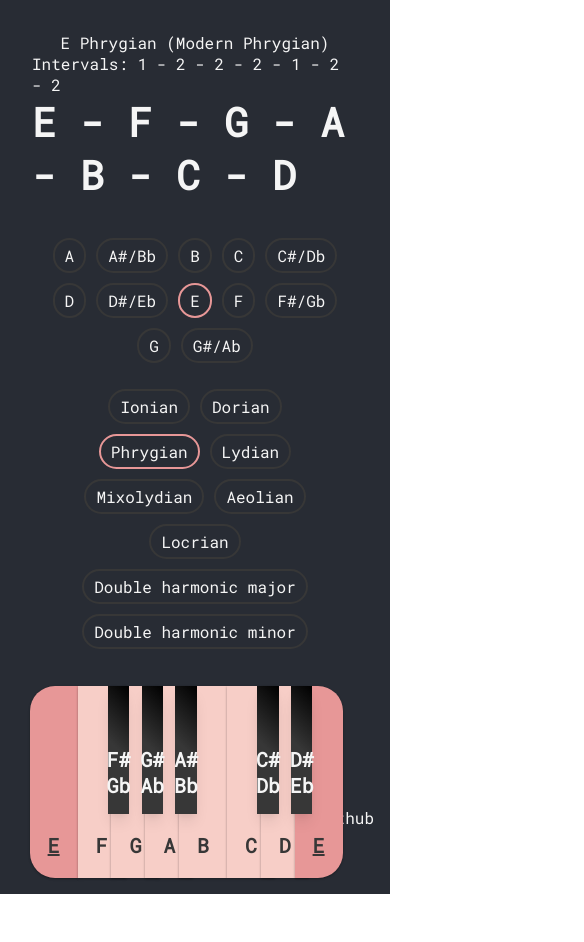
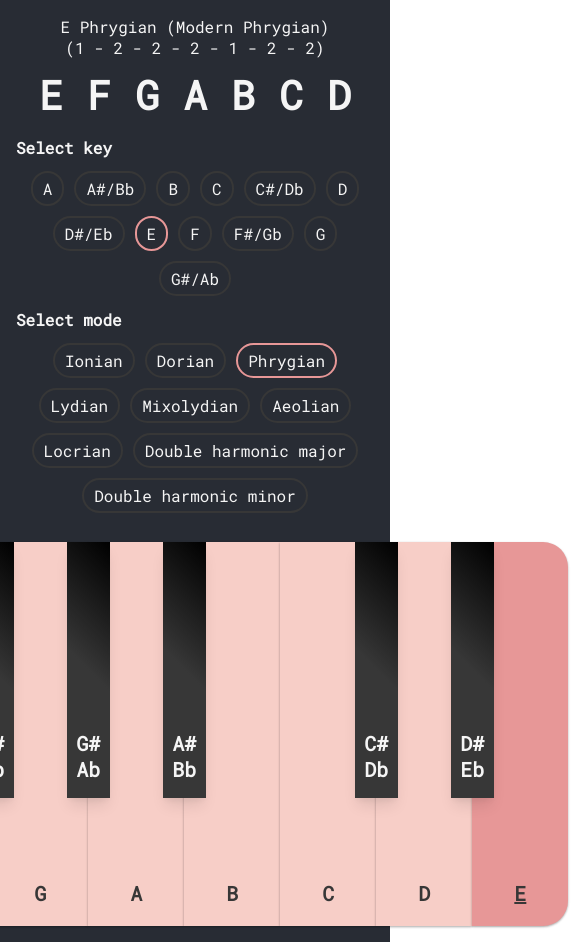
Before and after one commit to chriskilinc/scale-theory, a React (Create React App) app: page / in a window 390 px wide. Shown: the whole page, 584 px wide, since content can reach past the window. Before the commit the page ends 894 px from the top, so only its background shows below. Built offline with nearby package versions, Linux system fonts and the light colour scheme.

Commit message:
Responsive design WIP

```diff
--- a/src/App.css
+++ b/src/App.css
@@ -9,43 +9,32 @@
   --piano-key-white-width: calc(var(--piano-key-white-height) / 4);
   --piano-key-black-height: calc(var(--piano-key-white-height) / 1.5);
   --piano-key-black-width: calc(var(--piano-key-black-height) / 6);
+  --piano-key-font-size: 1.25em;
+  --text-size-default: 1em;
+  --text-size-h2: 2.5em;
+  --container-padding: 1em 1em 0 1em;
+  --scale-view-item-margin: 5px;
 }
-@media only screen and (max-width: 790px) {
-  * {
-    --piano-key-white-height: 20em;
-    --piano-key-margin: -1.1111em; /* TODO: --piano-key-white-height / 18 and negated */
-  }
-}
-@media only screen and (max-width: 667px) {
-  * {
-    --piano-key-white-height: 16em;
-    --piano-key-margin: -1.1111em; /* TODO */
-  }
-}
-@media only screen and (max-width: 500px) {
-  * {
-    --piano-key-white-height: 14em;
-    --piano-key-margin: -1.1111em; /* TODO */
-  }
-}
-@media only screen and (max-width: 420px) {
+
+
+/* @media only screen and (max-width: 420px) {
   * {
     --piano-key-white-height: 12em;
-    --piano-key-margin: -1.1111em; /* TODO */
+    --piano-key-margin: -1.1111em;
   }
 }
 @media only screen and (max-width: 333px) {
   * {
     --piano-key-white-height: 10em;
-    --piano-key-margin: -1.1111em; /* TODO */
+    --piano-key-margin: -1.1111em;
   }
 }
 @media only screen and (max-width: 240px) {
   * {
     --piano-key-white-height: 8em;
-    --piano-key-margin: -1.1111em; /* TODO */
+    --piano-key-margin: -1.1111em;
   }
-}
+} */
 
 .App {
   display: flex;
@@ -83,12 +72,13 @@
   border-color: #fff;
 }
 
-/* .header-content {
-  margin-bottom: 1em;
-} */
+.header-content {
+  text-align: center;
+}
 
 header h2 {
-  font-size: 2.5em;
+  font-size: var(--text-size-h2);
+  margin-top: 0.25em;
 }
 
 .instruments {
@@ -103,7 +93,7 @@ header h2 {
   justify-content: center;
   align-items: center;
   flex-direction: column;
-  padding: 2em 2em 0 2em;
+  padding: var(--container-padding);
 }
 
 footer {
@@ -140,11 +130,11 @@ a.icon svg {
   display: flex;
   flex-wrap: wrap;
   justify-content: center;
-  /* padding: 1em; */
+  padding: 0.5em 0;
 }
 .scale-view .keys .key {
   padding: 5px 10px;
-  margin: 5px;
+  margin: var(--scale-view-item-margin);
   border: 2px solid var(--piano-color-secondary);
   border-radius: var(--ui-border-radius);
 }
@@ -156,11 +146,11 @@ a.icon svg {
   display: flex;
   flex-wrap: wrap;
   justify-content: center;
-  padding: 1em;
+  padding: 0.5em 0;
 }
 .scale-view .modes .mode {
   padding: 5px 10px;
-  margin: 5px;
+  margin: var(--scale-view-item-margin);
   border: 2px solid var(--piano-color-secondary);
   border-radius: var(--ui-border-radius);
 }
@@ -196,7 +186,7 @@ a.icon svg {
 .piano .key p {
   padding: 1em 0;
   /* TODO: Find a nice font */
-  font-size: 1.25em;
+  font-size: var(--piano-key-font-size);
   font-weight: 700;
 }
 
@@ -423,3 +413,28 @@ a.icon svg {
 }
 
 /* TODO: remake the guitar in flex */
+
+
+
+@media only screen and (max-width: 380px) {
+  * {
+    --piano-key-white-height: 10em;
+    --piano-key-margin: -0.5555em; /* TODO */
+    --piano-key-font-size: 0.8em;
+  }
+
+  .instruments {
+    padding: 0;
+  }
+}
+@media only screen and (max-width: 280px) {
+  * {
+    --piano-key-white-height: 8em;
+    --piano-key-margin: -0.4444em; /* TODO */
+    --piano-key-font-size: 0.8em;
+    --text-size-default: 0.8em;
+    --text-size-h2: 1em;
+    --container-padding: 0.75em 0.75em 0 0.75em;
+    --scale-view-item-margin: 2.5px;
+  }
+}
--- a/src/App.js
+++ b/src/App.js
@@ -86,8 +86,8 @@ function App() {
 
         <section className="header-content">
           <p>{scale.name} ({scale.altNames})</p>
-          <p>Intervals: {scale.intervals.join(" - ")}</p>
-          <h2>{scale.notes.join(" - ")}</h2>
+          <p>({scale.intervals.join(" - ")})</p>
+          <h2>{scale.notes.join(" ")}</h2>
         </section>
 
         {/* TODO: UI/UX */}
@@ -111,10 +111,11 @@ function App() {
       <main className="main container">
 
         <section className={`scale-view ${scalesVisible ? 'visible' : 'hidden'}`}>
-          {/* <h3>Find Scale</h3> */}
+          <h3>Select key</h3>
           <div className="keys">
             {chromaticScaleExtended.map(key => <a href="#" className={`key ${key == selectedKey ? 'current' : ''}`} onClick={() => setSelectedKey(key)} key={key}>{key}</a>)}
           </div>
+          <h3>Select mode</h3>
           <div className="modes">
             {modes.map(mode => <a href="#" className={`mode ${mode.name == selectedMode ? 'current' : ''}`} onClick={() => setSelectedMode(mode.name)} key={mode.name}>{mode.name}</a>)}
           </div>
--- a/src/index.css
+++ b/src/index.css
@@ -34,9 +34,19 @@ code {
 a {
   text-decoration: none;
   color: #f5f5f5;
+  font-size: var(--text-size-default);
 }
 
+p {
+  font-size: var(--text-size-default);
+}
 
+h2 {
+  font-size: var(--text-size-h2);
+}
+h3 {
+  font-size: var(--text-size-h3);
+}
 .padding-around-s {
   padding: 0 6px;
 }
```
